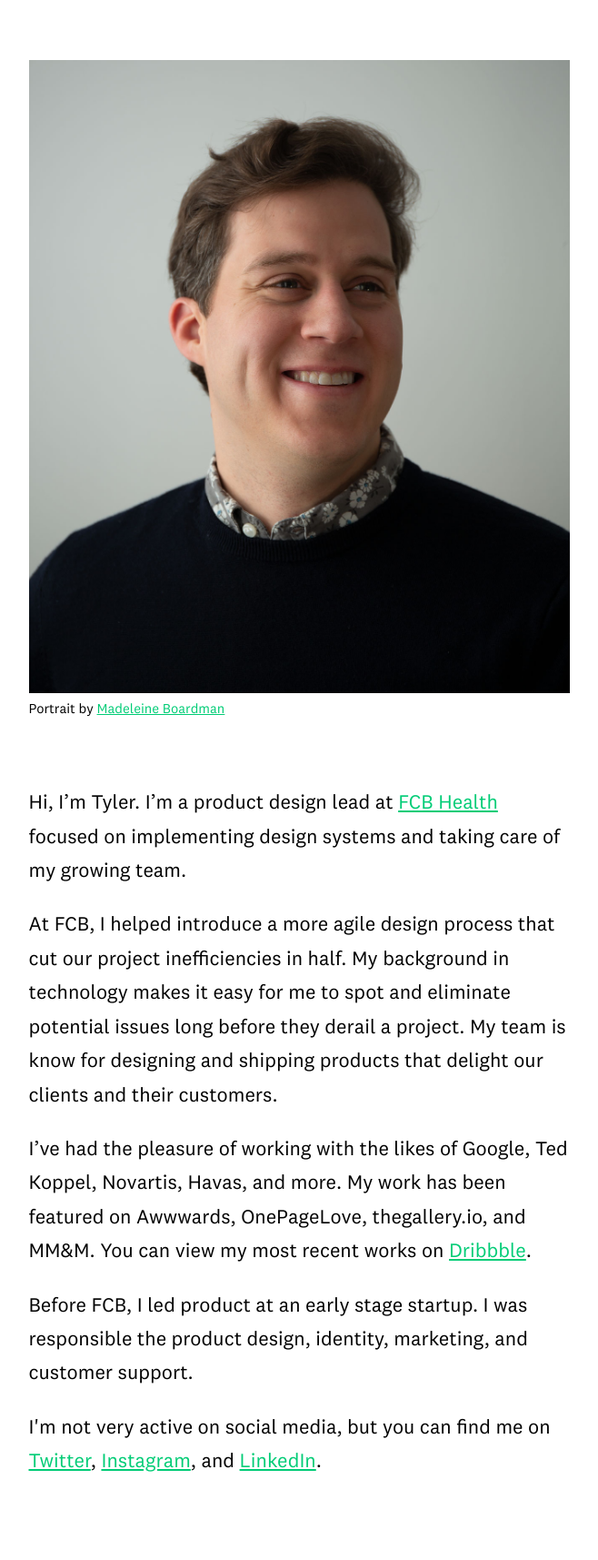
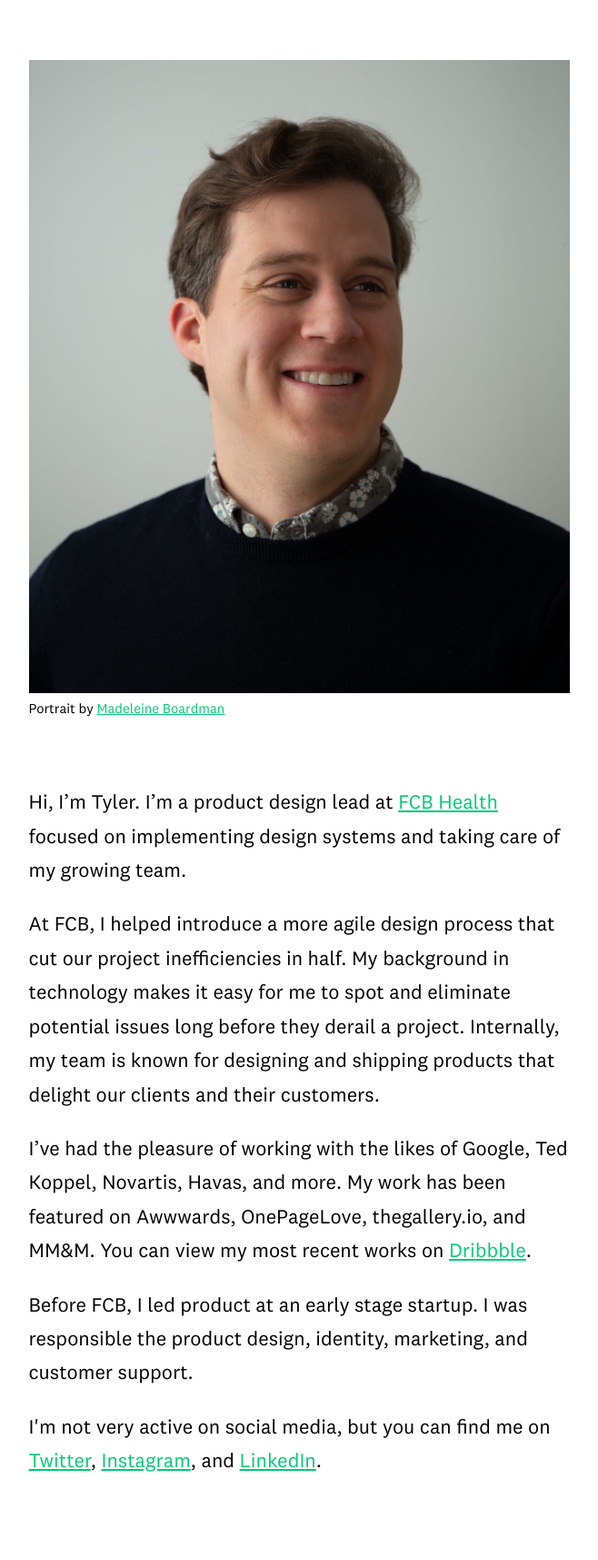
Before and after one commit to tylerhancock/friendly-guacamole, a Jekyll site: the page built from index.md, in a window 1280 px wide. Shown: the whole page at 91% size, without its empty margins (311-969 px from the left). Built offline with Jekyll 4.4.1, drawn with Linux system fonts in a browser that asks for light colours; some web fonts are replaced.

Commit message:
Update index.md
+ copy update

```diff
--- a/index.md
+++ b/index.md
@@ -7,7 +7,7 @@ title: "Tyler Hancock, Designer"
 		<img class="img-fluid pt-5" src="/assets/images/portrait.jpg" alt="This is a portrait of Tyler Hancock by Maddy Boardman">
 		<figcaption class="pb-5">Portrait by <a href="https://www.madeleineboardman.com/" target="_blank">Madeleine Boardman</a></figcaption>
 	  <p>Hi, I’m Tyler. I’m a product design lead at <a href="https://www.fcbhealthny.com/" target="_blank">FCB Health</a> focused on implementing design systems and taking care of my growing team.</p>
-	  <p>At FCB, I helped introduce a more agile design process that cut our project inefficiencies in half. My background in technology makes it easy for me to spot and eliminate potential issues long before they derail a project. My team is know for designing and shipping products that delight our clients and their customers.</p>
+	  <p>At FCB, I helped introduce a more agile design process that cut our project inefficiencies in half. My background in technology makes it easy for me to spot and eliminate potential issues long before they derail a project. Internally, my team is known for designing and shipping products that delight our clients and their customers.</p>
 	  <p>I’ve had the pleasure of working with the likes of Google, Ted Koppel, Novartis, Havas, and more. My work has been featured on Awwwards, OnePageLove, thegallery.io, and MM&M. You can view my most recent works on <a href="https://dribbble.com/tylerhancock" target="_blank">Dribbble</a>.</p>
 	  <p>Before FCB, I led product at an early stage startup. I was responsible the product design, identity, marketing, and customer support. </p>
 	  <p class="pb-5">I'm not very active on social media, but you can find me on <a href="https://twitter.com/tyler_m_hancock" target="_blank">Twitter</a>, <a href="https://www.instagram.com/tylermhancock/" target="_blank">Instagram</a>, and <a href="https://www.linkedin.com/in/tylermhancock/" target="_blank">LinkedIn</a>.</p>
```
